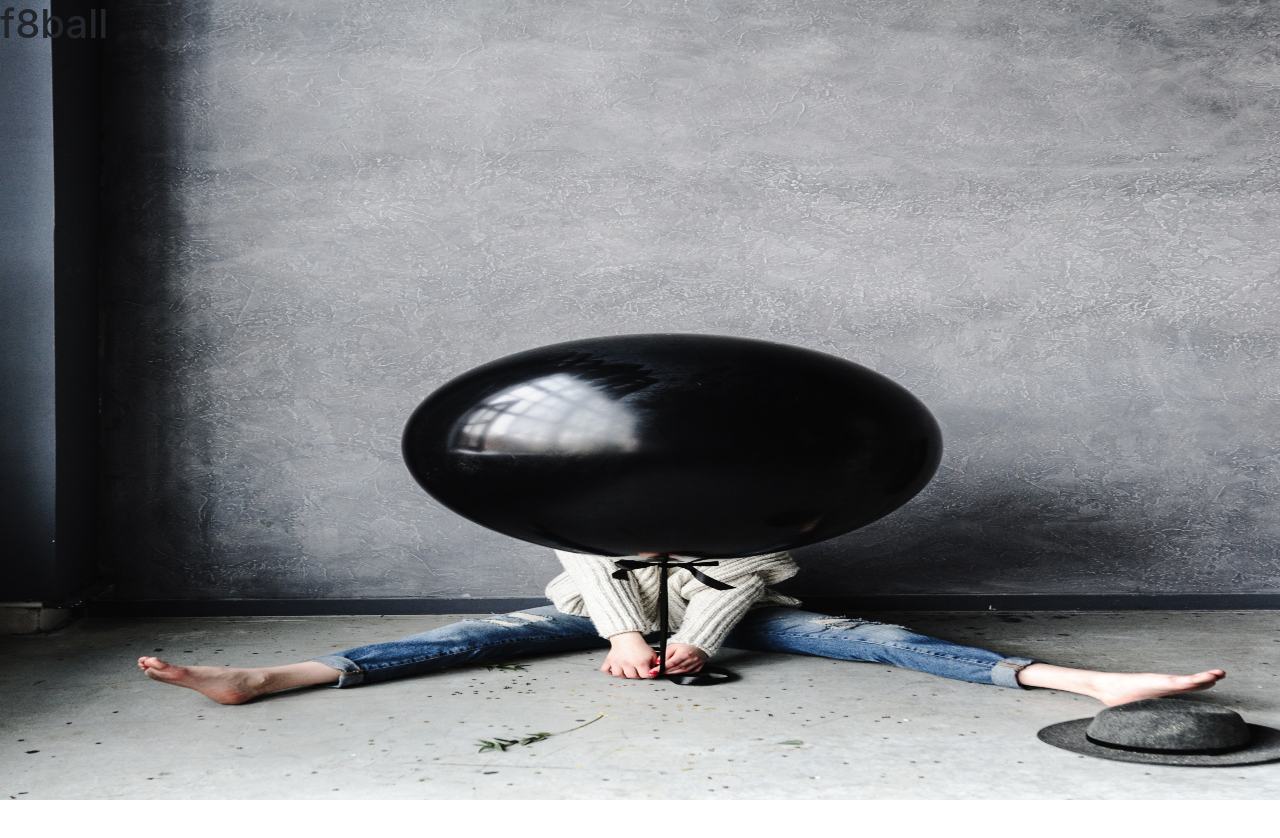
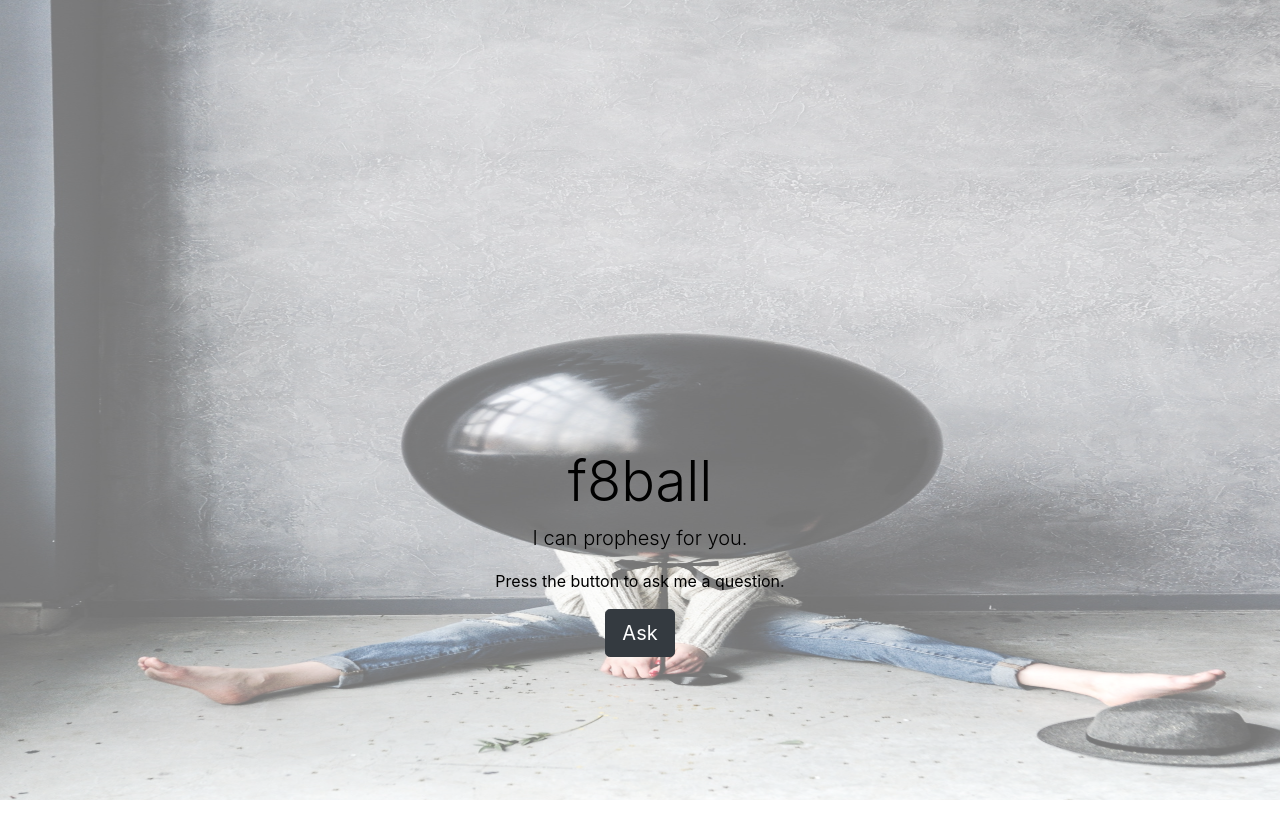
Before and after one commit to JenSchumann/magicEightBall, a website: page public/index.html in a window 1280 px wide. Before the commit the page ends 800 px from the top, so only its background shows below. Drawn offline with nearby package versions, Linux system fonts and the light colour scheme.

Commit message:
opaque div overlaid on main background image

```diff
--- a/public/css/main.css
+++ b/public/css/main.css
@@ -12,5 +12,17 @@
   margin: auto 0;
   text-align: center;
   justify-content: center;
+}
 
+.title {
+  margin: auto 0;
+  text-align: center;
+  /* position: relative; */
+  /* background-color:  */
+  /* opacity: 0.5; */
+  color: black;
+  padding-top: 35%;
+  padding-bottom: 35%;
+  /* position: absolute; */
+  background: rgba(255,255,255,0.45);
 }
--- a/public/index.html
+++ b/public/index.html
@@ -17,10 +17,19 @@
   <body>
 
     <!-- Background Image -->
-    <img class="main-img img-fluid mx-auto text-center" src="./assets/pexels-photo-709810.jpeg"alt="f8ball"/>
+    <img class="main-img img-fluid mx-auto d-block text-center" src="./assets/pexels-photo-709810.jpeg"alt="f8ball"/>
 
+    <div class="title">
+    <!-- <div class="jumbotron"> -->
+        <h1 class="display-4">f8ball</h1>
+        <p class="lead">I can prophesy for you.</p>
 
-    <h1>f8ball</h1>
+        <p>Press the button to ask me a question.</p>
+        <p class="lead">
+        <a class="btn btn-dark btn-lg" href="#" role="button">Ask</a>
+        </p>
+    <!-- </div> -->
+    </div>
 
   </body>
 </html>
```
